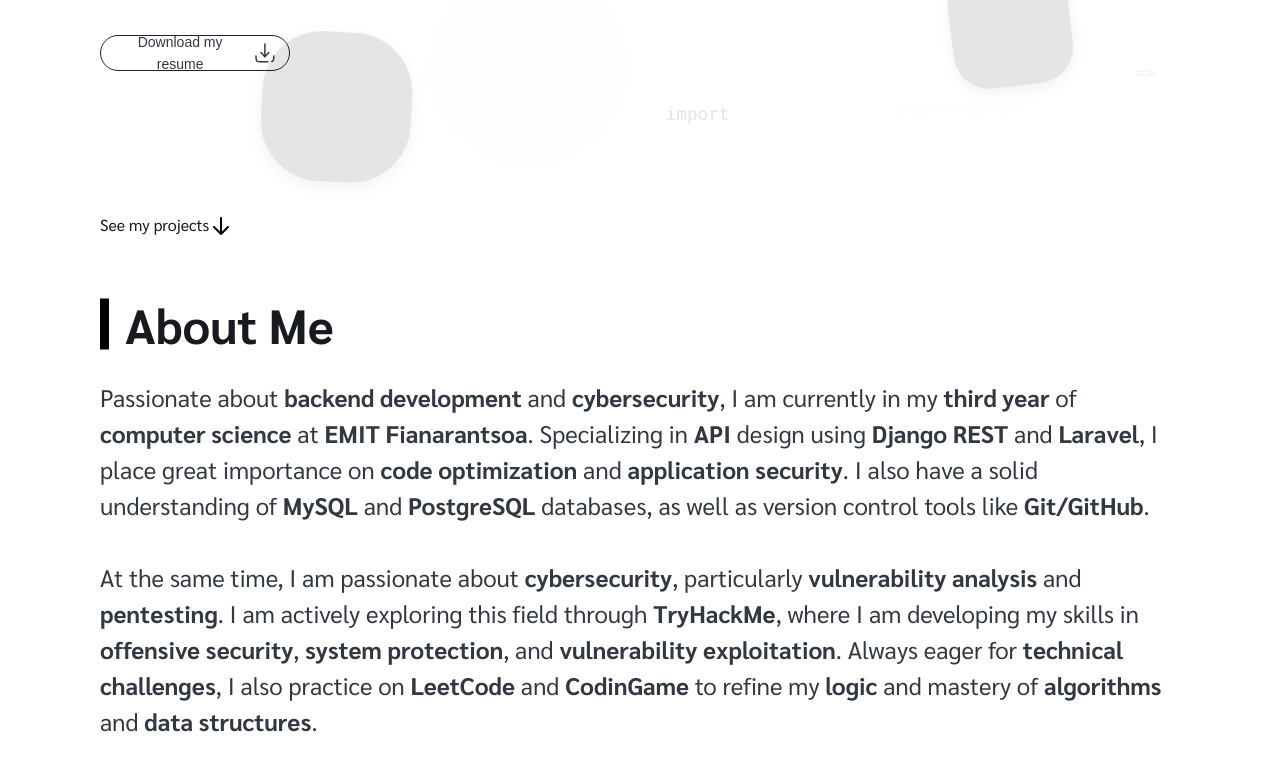
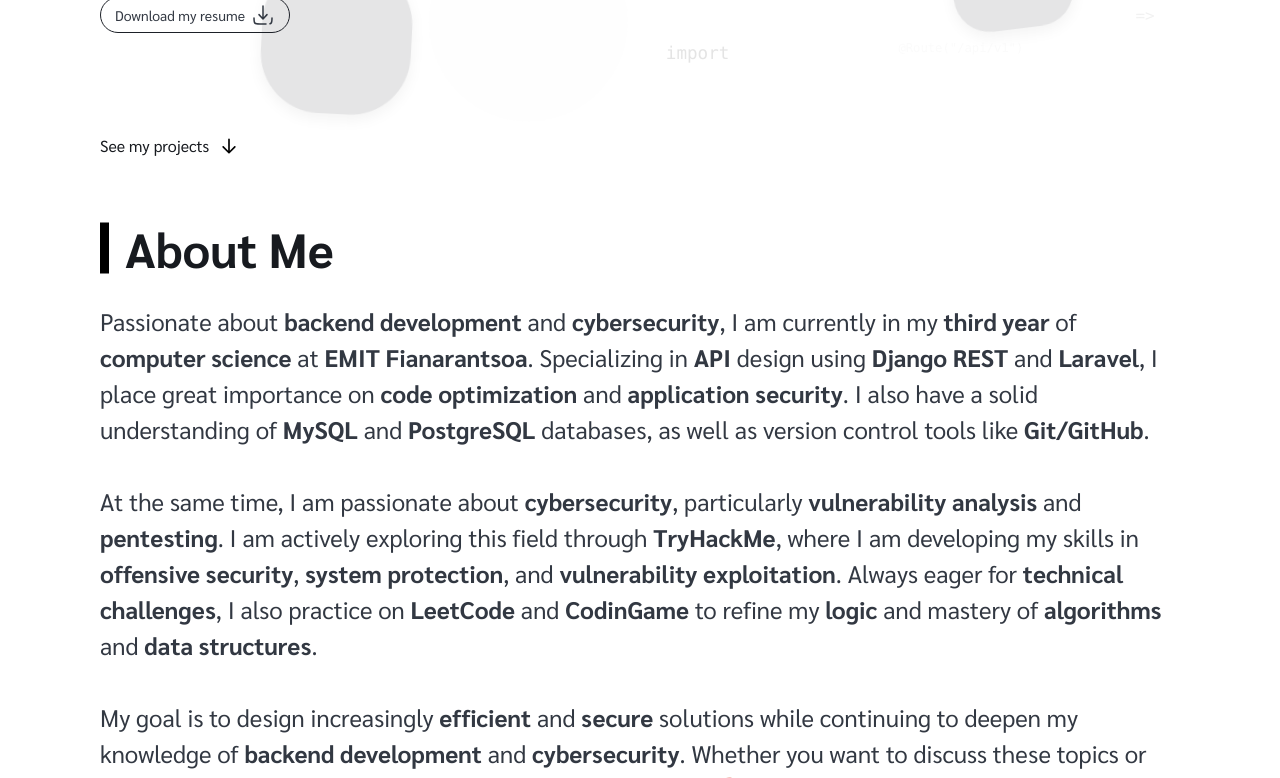
Before and after one commit to leonidsergueigr/portfolio, a plain HTML site: page index.html in a window 1280 px wide. Shown: the part 603-1381 px from the top of the page. Drawn offline with Linux system fonts and the light colour scheme; no server answers.

Commit message:
feat:Complete something

```diff
--- a/index.html
+++ b/index.html
@@ -4,13 +4,14 @@
     <meta charset="UTF-8">
     <meta name="viewport" content="width=device-width, initial-scale=1.0">
     <meta name="description" content="Développeur Web spécialisé en Backend et Algorithmes. Découvrez mon portfolio et mes projets.">
-    <meta name="keywords" content="Développeur Web, Backend, API, Laravel, Django, Portfolio, Programmation, Léonid Gessner, leonidgr, freelance">
+    <meta name="keywords" content="Développeur Web, Backend, API, Laravel, Django, Portfolio, Programmation, Léonid Gessner, leonidgr, freelance, BOTOANASATRA, Malagasy">
     <meta name="author" content="Léonid Gessner">
     <meta name="robots" content="index, follow">
-    <meta property="og:title" content="Mon Portfolio - Développeur Web Backend">
+    <meta property="og:title" content="Leonid Gr Portfolio - Développeur Web Backend">
     <meta property="og:description" content="Découvrez mes projets en backend, API et algorithmes.">
+    <meta property="og:image" content="assets/logo/logo.png">
     <meta property="og:url" content="https://leonidgr.netlify.app">
-
+    <link rel="icon" type="image/x-icon" href="assets/logo/favicon.ico">
     <link rel="stylesheet" href="global.css">
     <link rel="stylesheet" href="style.css">
     <style></style>
@@ -19,7 +20,7 @@
 </head>
 <body>
     <nav class="navbar">
-        <div class="logo">Léonid Gr</div>
+        <div class="logo"><img src="assets/logo/logo.png" alt="logo"></div>
         <ul class="nav-list">
             <li><a href="#hero" class="nav-item active">Home</a></li>
             <li><a href="#about" class="nav-item">About</a></li>
@@ -37,20 +38,19 @@
                 <div class="sub">A web developer</div>
             </div>
             <div class="social">
-                <a target="_blank" href="https://www.linkedin.com/in/botoanasatra-l%C3%A9onid-sergue%C3%AF-gessner-526a48357/"><img class="icon" src="assets/icons/linkedin.svg" alt="linkedin"></a>
+                <a target="_blank" href="https://www.linkedin.com/in/l%C3%A9onid-sergue%C3%AF-gessner-botoanasatra-553aa5359/"><img class="icon" src="assets/icons/linkedin.svg" alt="linkedin"></a>
                 <a target="_blank" href="https://github.com/leonidsergueigr"><img class="icon" src="assets/icons/github.svg" alt="github"></a>
                 <a target="_blank" href="mailto:leonidgrdev@gmail.com"><img class="icon" width="24px" src="assets/icons/gmail.svg" alt=""></a>
             </div>
-            <button class="btn outline" id="resume">
+            <a href="assets/files/Léonid_Gr_Resume.pdf" download class="btn outline" id="resume">
                 Download my resume
                 <svg class="icon" viewBox="0 0 24 24" fill="none" xmlns="http://www.w3.org/2000/svg">
-                    <g id="SVGRepo_iconCarrier">
-                        <path d="M12 3V16M12 16L16 11.625M12 16L8 11.625" stroke="currentColor" stroke-width="1.5" stroke-linecap="round" stroke-linejoin="round"></path>
-                        <path d="M15 21H9C6.17157 21 4.75736 21 3.87868 20.1213C3 19.2426 3 17.8284 3 15M21 15C21 17.8284 21 19.2426 20.1213 20.1213C19.8215 20.4211 19.4594 20.6186 19 20.7487" stroke="currentColor" stroke-width="1.5" stroke-linecap="round" stroke-linejoin="round"></path>
-                    </g>
+                    <path d="M12 3V16M12 16L16 11.625M12 16L8 11.625" stroke="currentColor" stroke-width="1.5" stroke-linecap="round" stroke-linejoin="round"/>
+                    <path d="M15 21H9C6.17 21 4.76 21 3.88 20.12C3 19.24 3 17.83 3 15M21 15C21 17.83 21 19.24 20.12 20.12C19.82 20.42 19.46 20.62 19 20.75" stroke="currentColor" stroke-width="1.5" stroke-linecap="round" stroke-linejoin="round"/>
                 </svg>
-            </button>
-            <a id="project-link" href="">See my projects
+            </a>
+
+            <a id="project-link" href="#project">See my projects
                 <svg class="icon" viewBox="0 0 24 24" fill="none" xmlns="http://www.w3.org/2000/svg"><g id="SVGRepo_bgCarrier" stroke-width="0"></g><g id="SVGRepo_tracerCarrier" stroke-linecap="round" stroke-linejoin="round"></g><g id="SVGRepo_iconCarrier"> <path fill-rule="evenodd" clip-rule="evenodd" d="M12 3C12.5523 3 13 3.44772 13 4V17.5858L18.2929 12.2929C18.6834 11.9024 19.3166 11.9024 19.7071 12.2929C20.0976 12.6834 20.0976 13.3166 19.7071 13.7071L12.7071 20.7071C12.3166 21.0976 11.6834 21.0976 11.2929 20.7071L4.29289 13.7071C3.90237 13.3166 3.90237 12.6834 4.29289 12.2929C4.68342 11.9024 5.31658 11.9024 5.70711 12.2929L11 17.5858V4C11 3.44772 11.4477 3 12 3Z" fill="#000000"></path> </g></svg>
             </a>
         </div>
@@ -236,7 +236,7 @@
                         <svg viewBox="0 0 24 24" fill="none" xmlns="http://www.w3.org/2000/svg">
                             <path d="M15.05 5C16.0267 5.19057 16.9244 5.66826 17.6281 6.37194C18.3317 7.07561 18.8094 7.97326 19 8.95M15.05 1C17.0793 1.22544 18.9716 2.13417 20.4164 3.57701C21.8613 5.01984 22.7729 6.91101 23 8.94M22 16.92V19.92C22.0011 20.1985 21.9441 20.4742 21.8325 20.7293C21.7209 20.9845 21.5573 21.2136 21.3521 21.4019C21.1468 21.5901 20.9046 21.7335 20.6407 21.8227C20.3769 21.9119 20.0974 21.9451 19.82 21.92C16.7428 21.5856 13.787 20.5341 11.19 18.85C8.77383 17.3147 6.72534 15.2662 5.19 12.85C3.49998 10.2412 2.44824 7.27097 2.12 4.18C2.09501 3.90347 2.12788 3.62476 2.21649 3.36162C2.30511 3.09849 2.44756 2.85669 2.63476 2.65162C2.82196 2.44655 3.0498 2.28271 3.30379 2.17052C3.55777 2.05833 3.83233 2.00026 4.11 2H7.11C7.59531 1.99522 8.06579 2.16708 8.43376 2.48353C8.80173 2.79999 9.04208 3.23945 9.11 3.72C9.23662 4.68007 9.47145 5.62273 9.81 6.53C9.94455 6.88792 9.97366 7.27691 9.89391 7.65088C9.81415 8.02485 9.62886 8.36811 9.36 8.64L8.09 9.91C9.51356 12.4135 11.5865 14.4864 14.09 15.91L15.36 14.64C15.6319 14.3711 15.9752 14.1858 16.3491 14.1061C16.7231 14.0263 17.1121 14.0554 17.47 14.19C18.3773 14.5286 19.3199 14.7634 20.28 14.89C20.7658 14.9585 21.2094 15.2032 21.5265 15.5775C21.8437 15.9518 22.0122 16.4296 22 16.92Z" stroke="currentColor" stroke-width="1.5" stroke-linecap="round" stroke-linejoin="round"/>
                         </svg>
-                        <a href="tel:+261340000000">+261 38 30 962 44</a>
+                        <a href="tel:+261383096244">+261 38 30 962 44</a>
                     </div>
                     <div class="contact-method">
                         <svg viewBox="0 0 24 24" fill="none" xmlns="http://www.w3.org/2000/svg">
@@ -283,7 +283,7 @@
         <div class="footer-content">
             <div class="footer-copyright">© 2025 Léonid Gr. All rights reserved.</div>
             <div class="footer-social">
-                <a target="_blank" href="https://www.linkedin.com/in/botoanasatra-l%C3%A9onid-sergue%C3%AF-gessner-526a48357/">
+                <a target="_blank" href="https://www.linkedin.com/in/l%C3%A9onid-sergue%C3%AF-gessner-botoanasatra-553aa5359/">
                     <svg class="icon" fill="#ffffff" height="24px" width="24px" version="1.1" id="Layer_1" xmlns="http://www.w3.org/2000/svg" xmlns:xlink="http://www.w3.org/1999/xlink" viewBox="-143 145 512 512" xml:space="preserve"><g id="SVGRepo_bgCarrier" stroke-width="0"></g><g id="SVGRepo_tracerCarrier" stroke-linecap="round" stroke-linejoin="round"></g><g id="SVGRepo_iconCarrier"> <path d="M329,145h-432c-22.1,0-40,17.9-40,40v432c0,22.1,17.9,40,40,40h432c22.1,0,40-17.9,40-40V185C369,162.9,351.1,145,329,145z M41.4,508.1H-8.5V348.4h49.9V508.1z M15.1,328.4h-0.4c-18.1,0-29.8-12.2-29.8-27.7c0-15.8,12.1-27.7,30.5-27.7 c18.4,0,29.7,11.9,30.1,27.7C45.6,316.1,33.9,328.4,15.1,328.4z M241,508.1h-56.6v-82.6c0-21.6-8.8-36.4-28.3-36.4 c-14.9,0-23.2,10-27,19.6c-1.4,3.4-1.2,8.2-1.2,13.1v86.3H71.8c0,0,0.7-146.4,0-159.7h56.1v25.1c3.3-11,21.2-26.6,49.8-26.6 c35.5,0,63.3,23,63.3,72.4V508.1z"></path> </g></svg>
                 </a>
                 <a target="_blank" href="https://github.com/leonidsergueigr">
--- a/style.css
+++ b/style.css
@@ -13,6 +13,11 @@
     z-index: 1000;
 }
 
+.logo img{
+    width: 80px;
+    filter: invert(1);
+}
+
 .animated-background {
     position: absolute;
     top: 0;
@@ -122,7 +127,7 @@
 }
 #hero
 {
-    height: 100vh;
+    height: calc(100vh - 76px);
     position: relative;
 }
 
@@ -202,6 +207,8 @@
     color: #171a1f;
     transform: scale(1.2);
 }
+
+
 .btn svg{
     width: 24px;
 }
@@ -227,7 +234,13 @@
 }
 #resume{
     margin-top: 35px;
-}
+    text-decoration: none;
+}
+
+#resume:hover .icon{
+    animation: bounceDown 0.6s ease-in-out;
+}
+
 .btn:hover {
     cursor: pointer;
     background: #171a1f;
@@ -237,6 +250,106 @@
 .btn:hover .icon {
     stroke: currentColor;
 }
+
+@keyframes bounceDown {
+    0%, 100% {
+        transform: translateY(0);
+    }
+    40% {
+        transform: translateY(5px);
+    }
+    60% {
+        transform: translateY(-2px);
+    }
+    80% {
+        transform: translateY(1px);
+    }
+}
+
+
+#project-link {
+    display: inline-flex;
+    align-items: center;
+    gap: 8px;
+    font-size: 16px;
+    font-weight: 500;
+    color: #323842;
+    text-decoration: none;
+    padding: 6px 0;
+    position: relative;
+    transition: all 0.4s ease;
+}
+
+
+#project-link::after {
+    content: '';
+    position: absolute;
+    bottom: 0;
+    left: 0;
+    width: 0;
+    height: 2px;
+    background: linear-gradient(90deg, #3498db, #9b59b6);
+    transition: width 0.4s cubic-bezier(0.65, 0, 0.35, 1);
+}
+
+#project-link:hover::after {
+    width: 100%;
+}
+
+
+#project-link .icon {
+    width: 20px;
+    height: 20px;
+    transition: all 0.5s cubic-bezier(0.34, 1.56, 0.64, 1);
+}
+
+
+#project-link:hover .icon path {
+    fill: #9b59b6;
+}
+
+#project-link:hover .icon {
+    transform: translateY(5px) scale(1.2);
+}
+
+#project-link:hover {
+    color: #9b59b6;
+    letter-spacing: 0.5px;
+}
+
+
+@keyframes light-move {
+    0% {
+        background-position: -100% 0;
+    }
+    100% {
+        background-position: 200% 0;
+    }
+}
+
+#project-link::before {
+    content: '';
+    position: absolute;
+    top: 0;
+    left: 0;
+    width: 100%;
+    height: 100%;
+    background: linear-gradient(90deg,
+        transparent,
+        rgba(255, 255, 255, 0.2),
+        transparent);
+    background-size: 200% 100%;
+    opacity: 0;
+    transition: opacity 0.3s ease;
+    pointer-events: none;
+}
+
+#project-link:hover::before {
+    opacity: 1;
+    animation: light-move 1.5s infinite;
+}
+
+
 
 /* .nav-show{
     display: block;
```
Also changed, not shown: app.js (line endings or trailing spaces), assets/logo/favicon.ico (added), assets/logo/logo.png (added), 2 other files.
